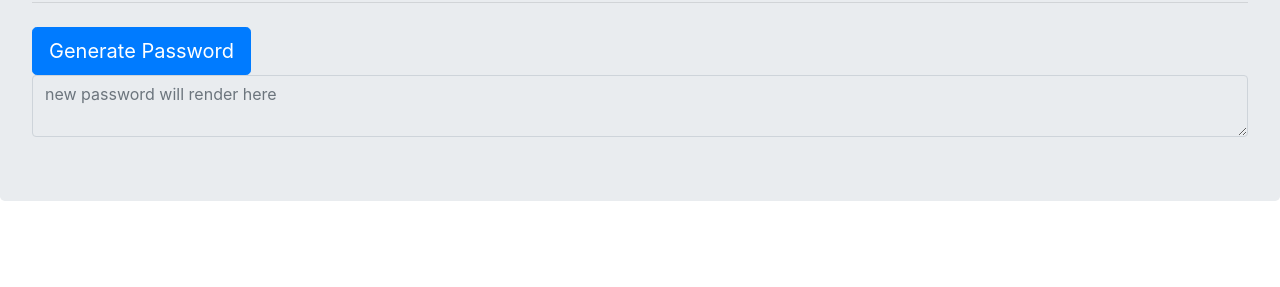
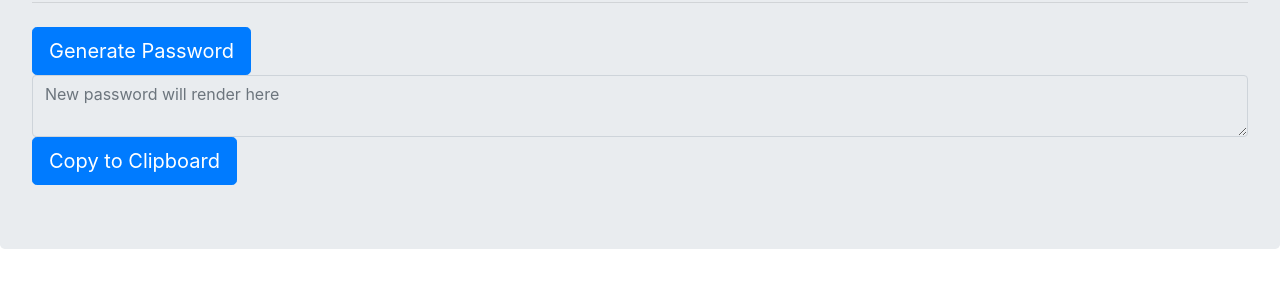
Before and after one commit to tdj03001/Password-Generator, a plain HTML site: page index.html in a window 1280 px wide. Shown: the part 153-440 px from the top of the page. Drawn offline with nearby package versions, Linux system fonts and the light colour scheme.

Commit message:
added copy to clipboard button

```diff
--- a/index.html
+++ b/index.html
@@ -14,7 +14,8 @@
     <hr class="my-4">
     <p></p>
     <button id="generateButton" class="btn btn-primary btn-lg" href="#" role="button" onclick="promptUser()" onkeydown="promptUser">Generate Password</button>
-    <textarea id="textarea" class="form-control" placeholder="new password will render here" readonly ></textarea>
+    <textarea id="textarea" class="form-control" type="text" placeholder="New password will render here" readonly ></textarea>
+    <button class="btn btn-primary btn-lg" role="button" onclick="copyFunction()" onkeydown="copyFunction()">Copy to Clipboard</button>
     <script src="script.js"></script>
   </div>
 </body>
```
